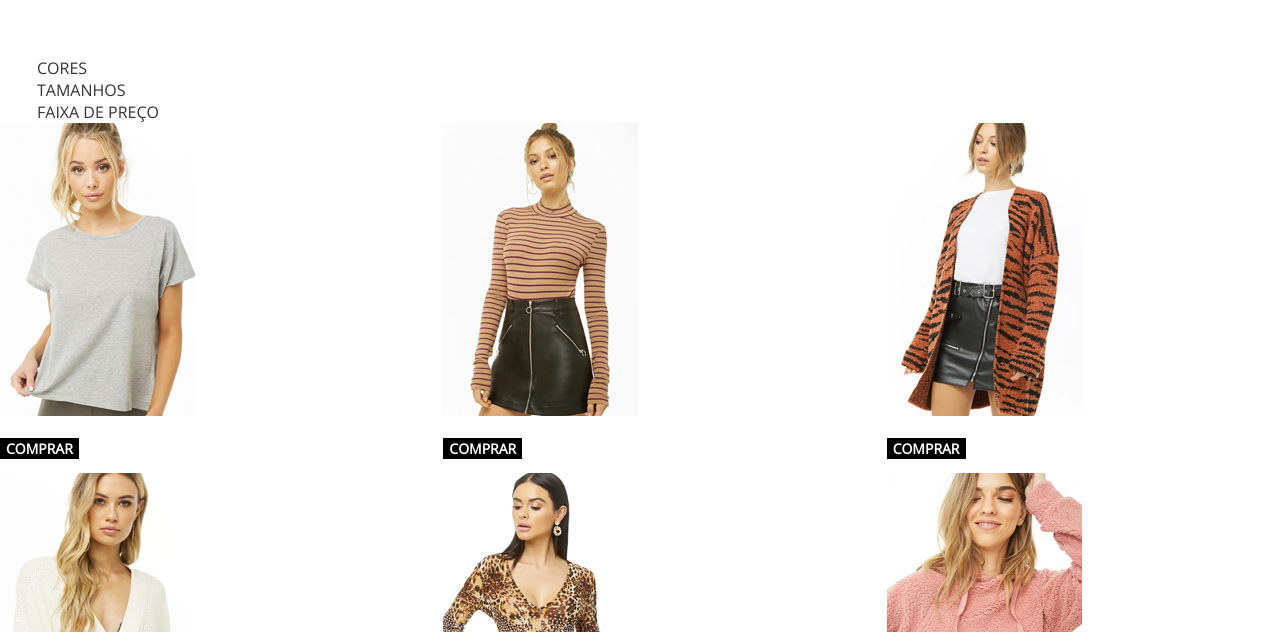
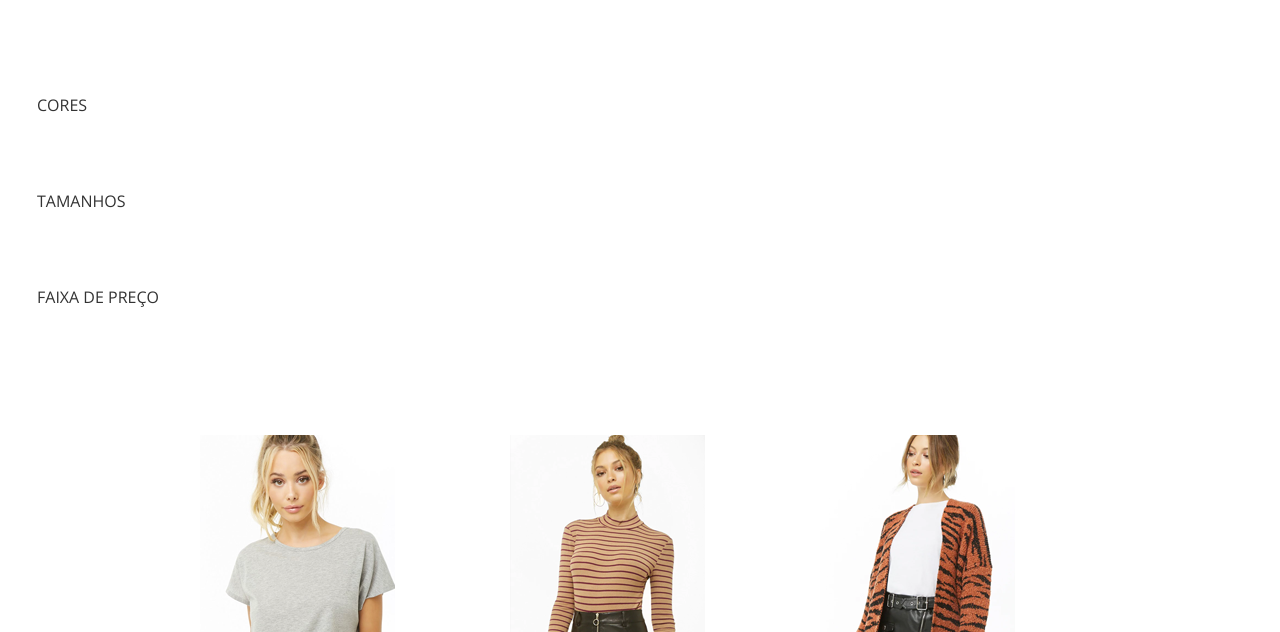
Before and after one commit to Mysia14/Desafio-M3, a plain HTML site: page index.html in a window 1280 px wide. Shown: the part 168-800 px from the top of the page. Drawn offline with nearby package versions, Linux system fonts and the light colour scheme.

Commit message:
edited margins section images

```diff
--- a/index.html
+++ b/index.html
@@ -33,7 +33,7 @@
 
 
         </section>
-        <section>
+        <section class="menu-opcoes">
              <div class="colors-list">
             CORES
              </div>
--- a/style.css
+++ b/style.css
@@ -86,9 +86,13 @@ header {
 .drop-menu-content a:hover {background-color: #ddd}
 .show {display: block;}
 
+.menu-opcoes{
+  display: flex;
+  flex-direction: column;
+}
 .colors-list {
   font-size: 16px;
-  padding-left: 37px;
+  padding: 37px;
   color: #333333;
 }
 
@@ -96,12 +100,14 @@ header {
   font-size: 16px;
   padding-left: 37px;
   color: #333333;
+  padding: 37px;
 }
 
 .price-range {
   font-size: 16px;
   padding-left: 37px;
   color: #333333;
+  padding: 37px;
 }
 
 img.logo {
@@ -111,13 +117,13 @@ img.logo {
 .categories {
   margin-top: 20px;
   max-width: 1500px;
-  margin: 0 auto;
   /*centralize section*/
   display: grid;
   grid-template-columns: 1fr 1fr 1fr;
   grid-gap: 50px;
   flex-wrap: wrap;
   align-items: center;
+  padding: 70px 200px;
 }
 
 @media (max-width: 1000px) {
@@ -146,6 +152,7 @@ img.logo {
     min-width: 50%;
   }
 }
+
 button.carregar {
   background: #00C0EE;
   display: flex;
```
